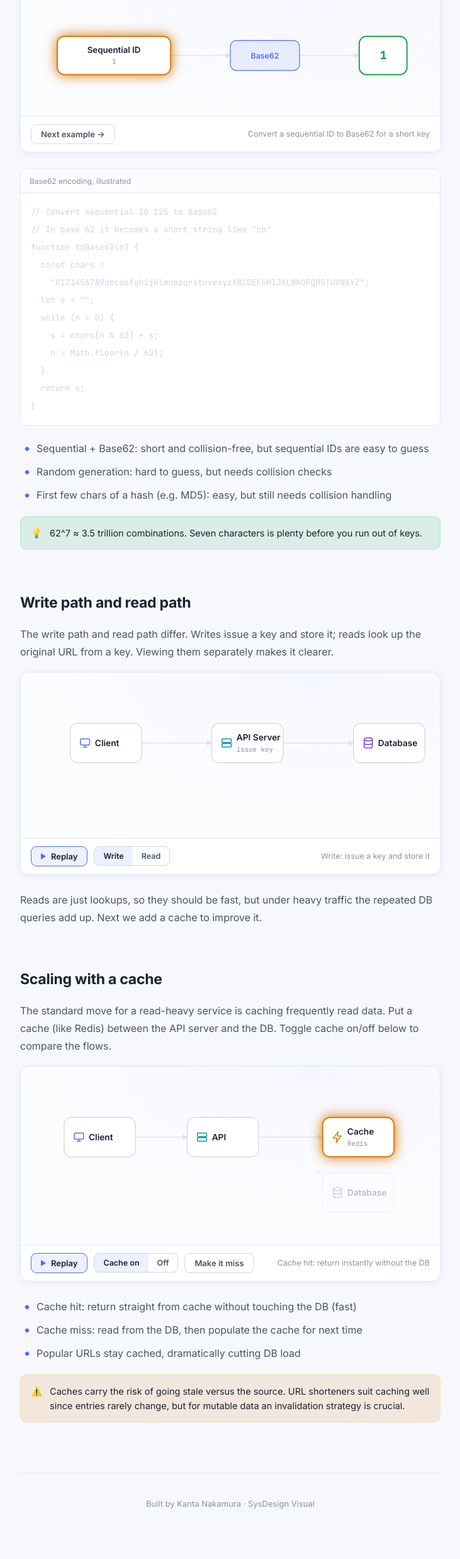
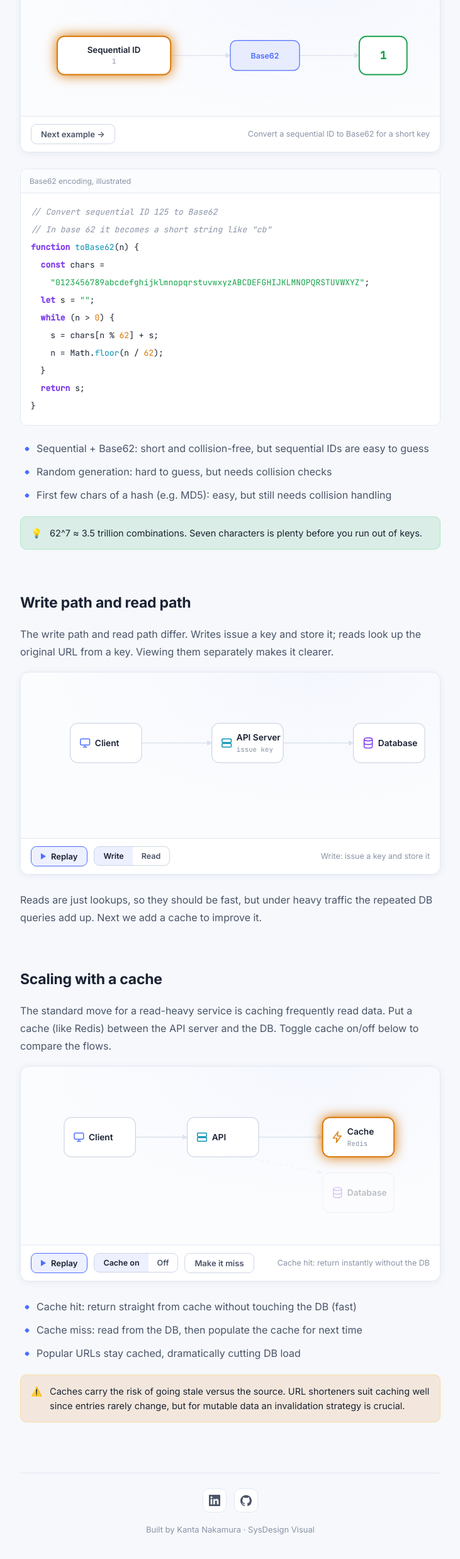
Before and after one commit to kantajp/ReliableOwl, a React (Vite) app: page / in a window 1280 px wide. Shown: the part 1493-3969 px from the top of the page at 63% size, without its empty margins (304-1035 px from the left). Built offline with nearby package versions, Linux system fonts and the light colour scheme.

Commit message:
add highlight for code section

```diff
--- a/src/app.css
+++ b/src/app.css
@@ -204,6 +204,33 @@
   text-align: center;
 }
 
+.social-links {
+  display: flex;
+  justify-content: center;
+  gap: 12px;
+  margin-bottom: 16px;
+}
+
+.social-links a {
+  display: inline-flex;
+  align-items: center;
+  justify-content: center;
+  width: 38px;
+  height: 38px;
+  border-radius: 10px;
+  border: 1px solid var(--border);
+  background: var(--surface);
+  color: var(--text-muted);
+  transition: color 0.18s, border-color 0.18s, background 0.18s, transform 0.12s;
+}
+
+.social-links a:hover {
+  color: var(--accent);
+  border-color: var(--accent);
+  background: var(--surface-hover);
+  transform: translateY(-2px);
+}
+
 .topic-header {
   margin: 0 0 40px;
   padding-bottom: 28px;
@@ -360,7 +387,30 @@ strong {
   font-family: var(--font-mono);
   font-size: 13px;
   line-height: 1.7;
-  color: #cdd6e4;
+  color: var(--text);
+}
+
+/* Syntax highlight tokens (theme-aware) */
+.tok-comment {
+  color: var(--text-dim);
+  font-style: italic;
+}
+
+.tok-string {
+  color: var(--green);
+}
+
+.tok-number {
+  color: var(--amber);
+}
+
+.tok-keyword {
+  color: var(--purple);
+  font-weight: 600;
+}
+
+.tok-func {
+  color: var(--cyan);
 }
 
 /* ===== Diagram frame ===== */
--- a/src/components/Content.tsx
+++ b/src/components/Content.tsx
@@ -2,6 +2,8 @@ import { forwardRef } from 'react';
 import { motion } from 'framer-motion';
 import type { Block, Section, Topic } from '../data/content';
 import { Diagram } from '../diagrams';
+import { SocialLinks } from './SocialLinks';
+import { highlight } from './highlight';
 import { t, useLang, useUi, type Lang } from '../i18n';
 
 // Simple inline formatting: `code` -> <code>, **bold** -> strong
@@ -48,7 +50,7 @@ function BlockView({ block, lang }: { block: Block; lang: Lang }) {
         <div className="code-block">
           {block.label && <div className="code-block__label">{t(block.label, lang)}</div>}
           <pre>
-            <code>{block.code}</code>
+            <code>{highlight(block.code)}</code>
           </pre>
         </div>
       );
@@ -127,6 +129,7 @@ export const Content = forwardRef<
           />
         ))}
         <footer className="content__footer">
+          <SocialLinks />
           <p>{uiText('footer')}</p>
         </footer>
       </div>
--- /dev/null
+++ b/src/components/SocialLinks.tsx
@@ -0,0 +1,40 @@
+// Footer social links (LinkedIn, GitHub).
+const LINKEDIN_URL = 'https://www.linkedin.com/in/kantanakamura/';
+const GITHUB_URL = 'https://github.com/kantajp';
+
+const LinkedInIcon = (
+  <svg width="18" height="18" viewBox="0 0 24 24" fill="currentColor" aria-hidden="true">
+    <path d="M20.45 20.45h-3.56v-5.57c0-1.33-.02-3.04-1.85-3.04-1.85 0-2.14 1.45-2.14 2.94v5.67H9.35V9h3.42v1.56h.05c.48-.9 1.64-1.85 3.37-1.85 3.6 0 4.27 2.37 4.27 5.46v6.28zM5.34 7.43a2.06 2.06 0 1 1 0-4.13 2.06 2.06 0 0 1 0 4.13zM7.12 20.45H3.55V9h3.57v11.45zM22.22 0H1.77C.8 0 0 .78 0 1.74v20.52C0 23.22.8 24 1.77 24h20.45c.98 0 1.78-.78 1.78-1.74V1.74C24 .78 23.2 0 22.22 0z" />
+  </svg>
+);
+
+const GitHubIcon = (
+  <svg width="18" height="18" viewBox="0 0 24 24" fill="currentColor" aria-hidden="true">
+    <path d="M12 .5C5.37.5 0 5.87 0 12.5c0 5.3 3.44 9.8 8.21 11.39.6.11.82-.26.82-.58l-.01-2.03c-3.34.73-4.04-1.61-4.04-1.61-.55-1.39-1.34-1.76-1.34-1.76-1.09-.75.08-.73.08-.73 1.2.09 1.84 1.24 1.84 1.24 1.07 1.83 2.81 1.3 3.5.99.11-.78.42-1.3.76-1.6-2.67-.3-5.47-1.33-5.47-5.93 0-1.31.47-2.38 1.24-3.22-.13-.3-.54-1.52.11-3.18 0 0 1.01-.32 3.3 1.23a11.5 11.5 0 0 1 6.01 0c2.29-1.55 3.3-1.23 3.3-1.23.65 1.66.24 2.88.12 3.18.77.84 1.23 1.91 1.23 3.22 0 4.61-2.8 5.63-5.48 5.92.43.37.81 1.1.81 2.22l-.01 3.29c0 .32.22.7.83.58A12 12 0 0 0 24 12.5C24 5.87 18.63.5 12 .5z" />
+  </svg>
+);
+
+export function SocialLinks() {
+  return (
+    <div className="social-links">
+      <a
+        href={LINKEDIN_URL}
+        target="_blank"
+        rel="noopener noreferrer"
+        aria-label="LinkedIn"
+        title="LinkedIn"
+      >
+        {LinkedInIcon}
+      </a>
+      <a
+        href={GITHUB_URL}
+        target="_blank"
+        rel="noopener noreferrer"
+        aria-label="GitHub"
+        title="GitHub"
+      >
+        {GitHubIcon}
+      </a>
+    </div>
+  );
+}
--- /dev/null
+++ b/src/components/highlight.tsx
@@ -0,0 +1,63 @@
+// Minimal, dependency-free JS/TS syntax highlighter.
+// Tokenizes in a single pass and returns React spans (no dangerouslySetInnerHTML).
+// Scoped to the small JavaScript snippets used in this app.
+import type { ReactNode } from 'react';
+
+const KEYWORDS = new Set([
+  'const', 'let', 'var', 'function', 'return', 'if', 'else', 'for', 'while',
+  'do', 'switch', 'case', 'break', 'continue', 'new', 'class', 'extends',
+  'this', 'typeof', 'instanceof', 'in', 'of', 'null', 'undefined', 'true',
+  'false', 'async', 'await', 'try', 'catch', 'finally', 'throw', 'import',
+  'export', 'from', 'default',
+]);
+
+// Ordered token patterns. `func` is a name immediately followed by "(".
+const TOKEN_RE = new RegExp(
+  [
+    '(?<comment>//[^\\n]*|/\\*[\\s\\S]*?\\*/)', // line or block comment
+    '(?<string>"(?:\\\\.|[^"\\\\])*"|\'(?:\\\\.|[^\'\\\\])*\'|`(?:\\\\.|[^`\\\\])*`)', // strings
+    '(?<number>\\b\\d+(?:\\.\\d+)?\\b)', // numbers
+    '(?<func>[A-Za-z_$][\\w$]*)(?=\\s*\\()', // identifier before (
+    '(?<ident>[A-Za-z_$][\\w$]*)', // other identifiers (may be keywords)
+    '(?<ws>\\s+)', // whitespace
+    '(?<other>[^]{1})', // any single remaining char
+  ].join('|'),
+  'gy',
+);
+
+export function highlight(code: string): ReactNode[] {
+  const out: ReactNode[] = [];
+  let m: RegExpExecArray | null;
+  let key = 0;
+  TOKEN_RE.lastIndex = 0;
+
+  while ((m = TOKEN_RE.exec(code)) !== null) {
+    const g = m.groups!;
+    if (g.comment !== undefined) {
+      out.push(<span key={key++} className="tok-comment">{g.comment}</span>);
+    } else if (g.string !== undefined) {
+      out.push(<span key={key++} className="tok-string">{g.string}</span>);
+    } else if (g.number !== undefined) {
+      out.push(<span key={key++} className="tok-number">{g.number}</span>);
+    } else if (g.func !== undefined) {
+      // A function-call name, unless it's actually a keyword like `if (`.
+      if (KEYWORDS.has(g.func)) {
+        out.push(<span key={key++} className="tok-keyword">{g.func}</span>);
+      } else {
+        out.push(<span key={key++} className="tok-func">{g.func}</span>);
+      }
+    } else if (g.ident !== undefined) {
+      if (KEYWORDS.has(g.ident)) {
+        out.push(<span key={key++} className="tok-keyword">{g.ident}</span>);
+      } else {
+        out.push(g.ident);
+      }
+    } else {
+      // whitespace or other punctuation — emit as plain text
+      out.push(m[0]);
+    }
+    // Guard against zero-length matches (shouldn't happen with the `other` fallback)
+    if (m.index === TOKEN_RE.lastIndex) TOKEN_RE.lastIndex++;
+  }
+  return out;
+}
```
